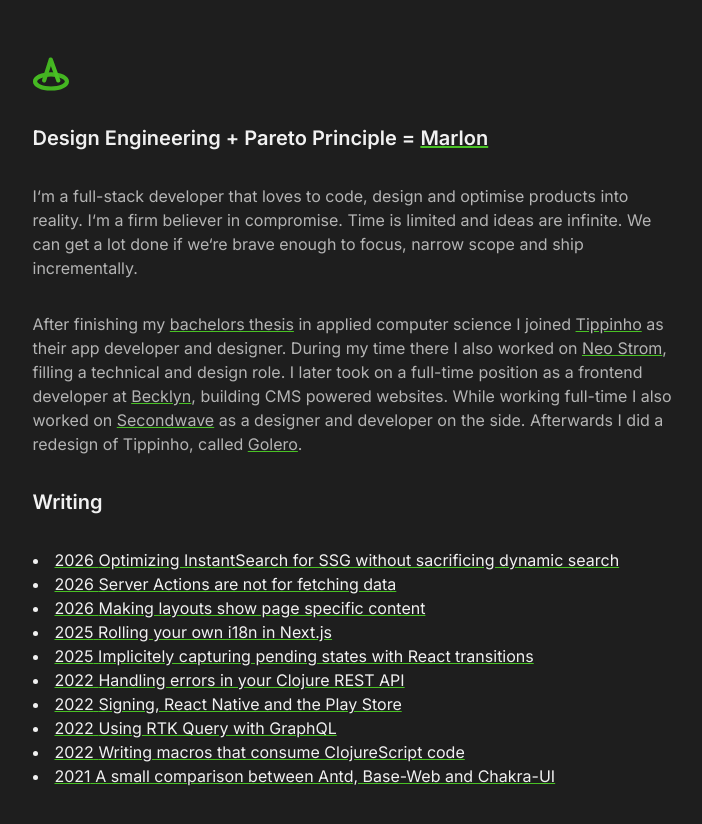
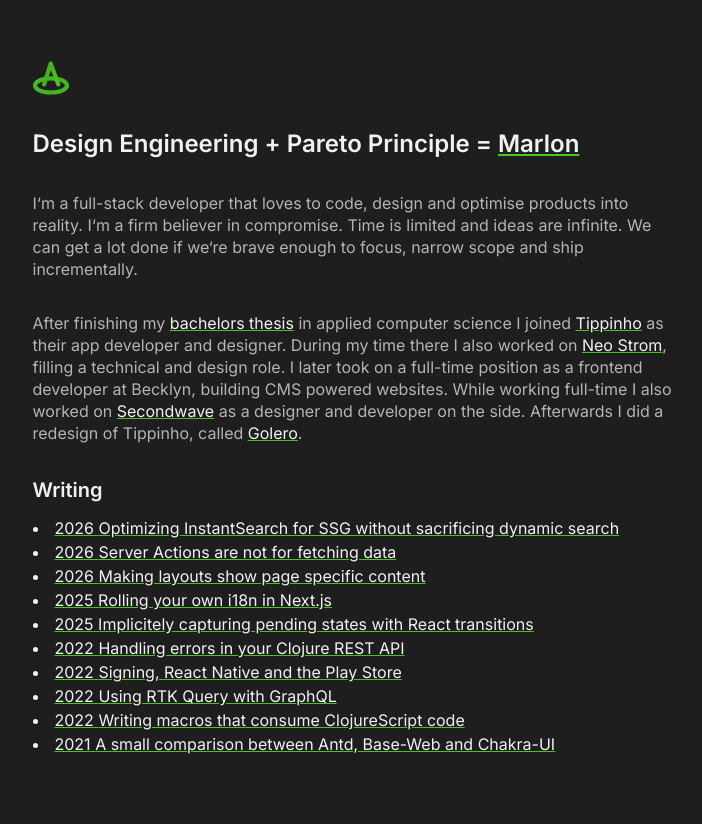
Before and after one commit to marlonschlosshauer/marlonschlosshauer.de, a Next.js app: page / in a window 1280 px wide. Shown: the top 824 px of the page, without its empty margins (280-982 px from the left). After the commit the page ends 800 px from the top, so only its background shows below. Built offline with nearby package versions, Linux system fonts and the light colour scheme.

Commit message:
Update text styling

```diff
--- /dev/null
+++ b/src/app/page.mdx
@@ -0,0 +1,19 @@
+import { Metadata } from "next";
+import { Posts } from "@/components/posts/Posts";
+import { buildMetadata } from "@/lib/meta";
+
+export const metadata = {
+    title: "Optimise into existence",
+    description:
+        "Fullstack Developer from Germany who loves to build, design and optimize products into reality.",
+};
+
+# Design Engineering + Pareto Principle = [Marlon](https://github.com/marlonschlosshauer)
+
+I‘m a full-stack developer that loves to code, design and optimise products into reality. I‘m a firm believer in compromise. Time is limited and ideas are infinite. We can get a lot done if we‘re brave enough to focus, narrow scope and ship incrementally.
+
+After finishing my [bachelors thesis](https://github.com/marlonschlosshauer/thesis) in applied computer science I joined [Tippinho](https://www.figma.com/design/Wg2c9sk6nqbeWrydDOxCMg/Portfolio--Tippinho?node-id=0-1&t=euCBXXiFDOqdV9dh-1) as their app developer and designer. During my time there I also worked on [Neo Strom](https://www.figma.com/design/vbdX85EQ4ALcO1Txeeu4do/Portfolio--Neo-Strom?node-id=0-1&t=qyTLYo9BRQ5HifD8-1), filling a technical and design role. I later took on a full-time position as a frontend developer at Becklyn, building CMS powered websites. While working full-time I also worked on [Secondwave](https://www.figma.com/design/KgLQExaQWOnNiDD7zsw6e9/Portfolio--Secondwave?node-id=0-1&t=jy94MQDD9AeEXfUE-1) as a designer and developer on the side. Afterwards I did a redesign of Tippinho, called [Golero](https://www.figma.com/design/Wg2c9sk6nqbeWrydDOxCMg/Portfolio--Tippinho?node-id=6-5924&t=VgC4hyVQZblLkrTo-4).
+
+## Writing
+
+<Posts />
--- a/src/app/page.tsx
+++ /dev/null
@@ -1,65 +0,0 @@
-import { Metadata } from "next";
-import { Posts } from "@/components/posts/Posts";
-import { Link } from "@/components/shared/link/Link";
-import { buildMetadata } from "@/lib/meta";
-
-export const metadata: Metadata = buildMetadata({
-    title: "Optimise into existence",
-    description:
-        "Fullstack Developer from Germany who loves to build, design and optimize products into reality.",
-});
-
-export default async function Page() {
-    return (
-        <div className="flex flex-col gap-8">
-            <h1 className="font-semibold text-xl">
-                Design Engineering + Pareto Principle ={" "}
-                <Link inNewTab href="https://github.com/marlonschlosshauer">
-                    Marlon
-                </Link>
-            </h1>
-            <p className="text-white-alt">
-                I&lsquo;m a full-stack developer that loves to code, design and optimise products
-                into reality. I&lsquo;m a firm believer in compromise. Time is limited and ideas are
-                infinite. We can get a lot done if we&lsquo;re brave enough to focus, narrow scope
-                and ship incrementally.
-            </p>
-            <p className="text-white-alt">
-                After finishing my{" "}
-                <Link inNewTab href="https://github.com/marlonschlosshauer/thesis">
-                    bachelors thesis
-                </Link>{" "}
-                in applied computer science I joined{" "}
-                <Link
-                    inNewTab
-                    href="https://www.figma.com/design/Wg2c9sk6nqbeWrydDOxCMg/Portfolio--Tippinho?node-id=0-1&t=euCBXXiFDOqdV9dh-1">
-                    Tippinho
-                </Link>{" "}
-                as their app developer and designer. During my time there I also worked on{" "}
-                <Link
-                    inNewTab
-                    href="https://www.figma.com/design/vbdX85EQ4ALcO1Txeeu4do/Portfolio--Neo-Strom?node-id=0-1&t=qyTLYo9BRQ5HifD8-1">
-                    Neo Strom
-                </Link>
-                , filling a technical and design role. I later took on a full-time position as a
-                frontend developer at <Link href="https://becklyn.com">Becklyn</Link>, building CMS
-                powered websites. While working full-time I also worked on{" "}
-                <Link
-                    inNewTab
-                    href="https://www.figma.com/design/KgLQExaQWOnNiDD7zsw6e9/Portfolio--Secondwave?node-id=0-1&t=jy94MQDD9AeEXfUE-1">
-                    Secondwave
-                </Link>{" "}
-                as a designer and developer on the side. Afterwards I did a redesign of Tippinho,
-                called{" "}
-                <Link
-                    inNewTab
-                    href="https://www.figma.com/design/Wg2c9sk6nqbeWrydDOxCMg/Portfolio--Tippinho?node-id=6-5924&t=VgC4hyVQZblLkrTo-4">
-                    Golero
-                </Link>
-                .
-            </p>
-            <h2 className="font-semibold text-xl">Writing</h2>
-            <Posts />
-        </div>
-    );
-}
--- a/src/components/blog/meta/Meta.tsx
+++ b/src/components/blog/meta/Meta.tsx
@@ -5,7 +5,7 @@ import { ReadTime, ReadTimeProps } from "./read-time/ReadTime";
 export type MetaProps = ReadTimeProps & AuthorDateProps;
 
 export const Meta: React.FC<MetaProps> = ({ date, words }) => (
-    <aside className="flex gap-2 text-white-alt selection:text-white">
+    <aside className="flex gap-2 text-white selection:text-white">
         <AuthorDate date={date} />
         <span aria-hidden>|</span>
         <ReadTime words={words} />
--- a/src/components/shared/link/Link.tsx
+++ b/src/components/shared/link/Link.tsx
@@ -19,7 +19,7 @@ export const Link: FC<PropsWithChildren<PropsWithClassName<LinkProps>>> = ({
             rel={inNewTab ? "noopener noreferrer" : undefined}
             {...props}
             className={clsx(
-                "underline decoration-primary hover:decoration-primary-alt transition-[text-decoration-color] duration-300 will-change-[text-decoration-color]",
+                "underline decoration-primary hover:decoration-primary-alt transition-[text-decoration-color] duration-300 will-change-[text-decoration-color] text-white",
                 className
             )}>
             {children}
--- a/src/mdx-components.tsx
+++ b/src/mdx-components.tsx
@@ -27,9 +27,11 @@ const components: MDXComponents = {
             <h4 className="font-medium text-lg" {...props} />
         </Anchor>
     ),
-    p: (props: ParagraphProps) => <p className="leading-snug my-8" {...props} />,
+    p: (props: ParagraphProps) => (
+        <p className="leading-snug my-8 text-white-alt selection:text-white" {...props} />
+    ),
     ol: (props: ListProps) => <ol className={`list-["-"]`} {...props} />,
-    ul: (props: ListProps) => <ol className={`list-["-"]`} {...props} />,
+    ul: (props: ListProps) => <ol className="list-decimal" {...props} />,
     em: (props: ComponentPropsWithoutRef<"em">) => <em className="font-medium" {...props} />,
     strong: (props: ComponentPropsWithoutRef<"strong">) => (
         <strong className="font-medium" {...props} />
```
